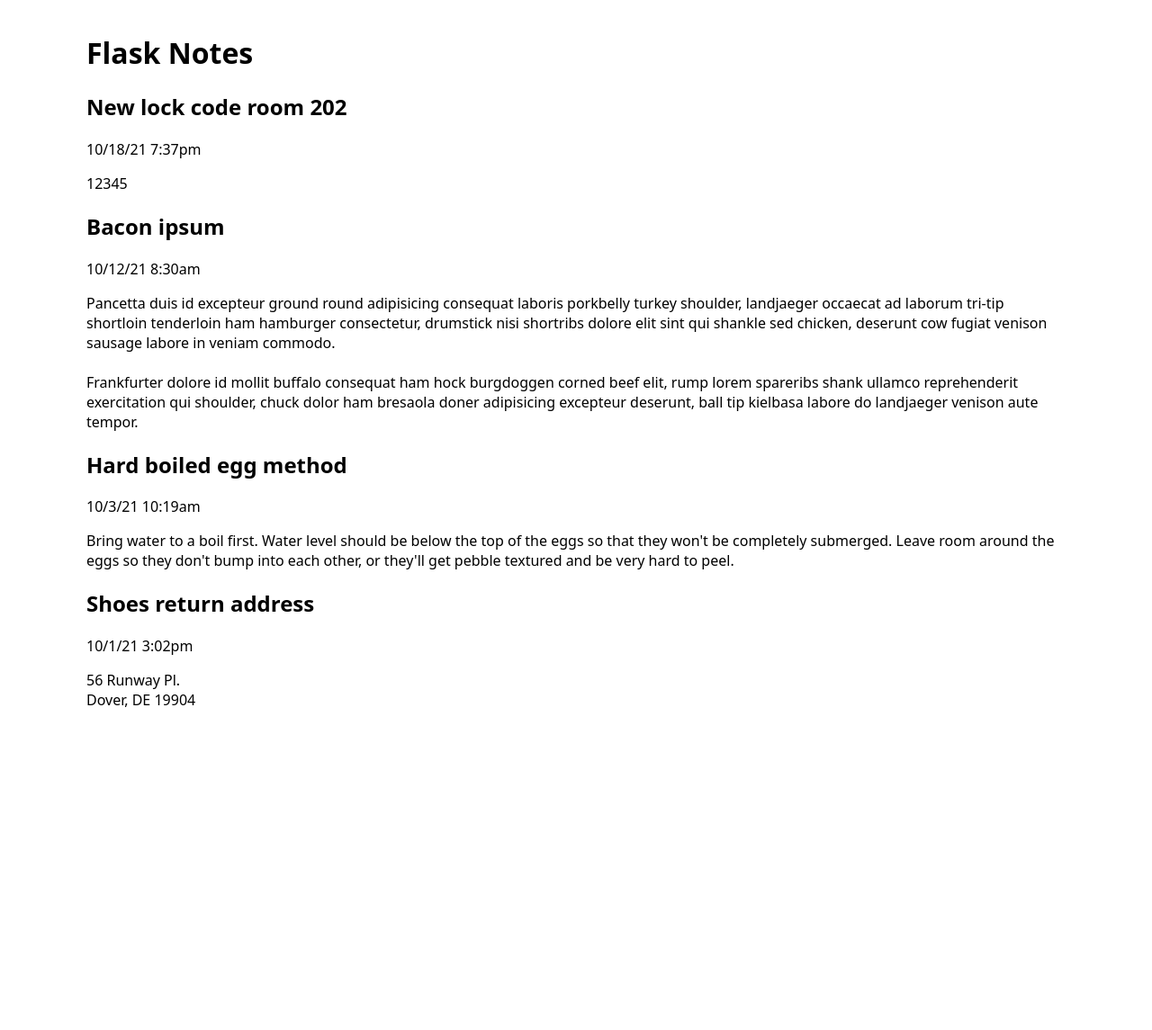
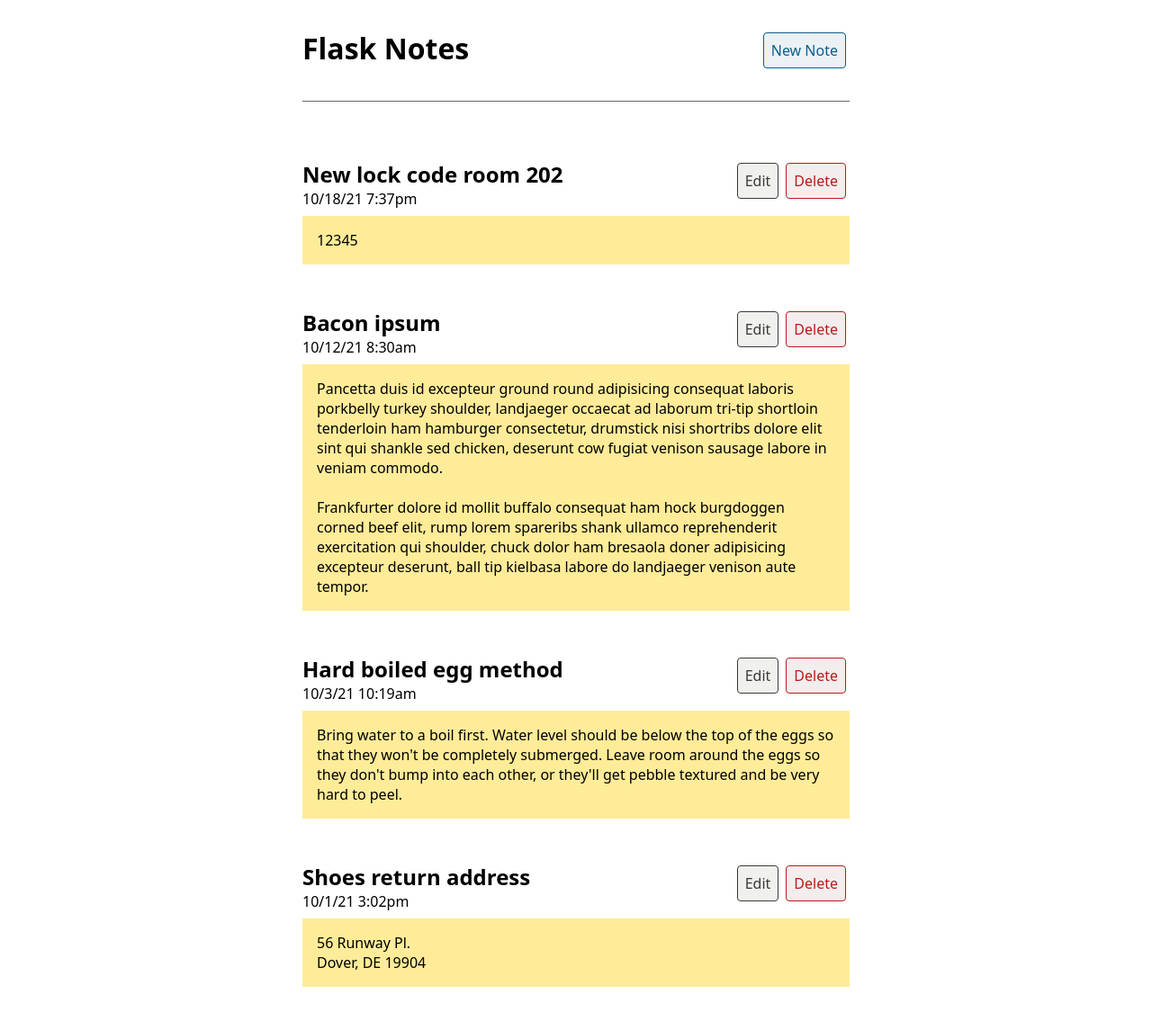
Before and after one commit to brodkewitz/flask-notes-app, a Flask app: page / in a window 1280 px wide. Shown: the whole page at 90% size. Before the commit the page ends 786 px from the top, so only its background shows below. Run offline with Flask 2, Linux system fonts and the light colour scheme.

Commit message:
Extract css to external stylesheet; style homepage

```diff
--- /dev/null
+++ b/app/static/style.css
@@ -0,0 +1,128 @@
+@charset "utf-8";
+
+
+/* ********************* */
+/* Resets, Global Theme */
+
+* {
+	box-sizing: border-box;
+}
+
+html, body {
+	margin: initial;
+	padding: initial;
+	font-family: system-ui, -apple-system, sans-serif;
+}
+
+img {
+	display: block;
+	max-width: 100%;
+	height: auto;
+}
+
+:root {
+	--note-color-bg: hsla(49, 100%, 80%, 1);
+	--ui-border-color: hsla(0, 0%, 40%, 1);
+	--ui-action-new-fg: hsla(202, 86%, 30%, 1);
+	--ui-action-new-bg: hsla(202, 29%, 94%, 1);
+	--ui-action-neutral-fg: hsla(60, 5%, 22%, 1);
+	--ui-action-neutral-bg: hsla(60, 5%, 94%, 1);
+	--ui-action-warning-fg: hsla(0, 75%, 42%, 1);
+	--ui-action-warning-bg: hsla(0, 20%, 94%, 1);
+}
+
+.wrapper {
+	max-width: 42rem;
+	margin: 0 auto;
+	padding: 0 2rem;
+}
+
+button {
+	display: block;
+	margin: 0.25rem;
+	padding: 0.5rem;
+}
+
+/* Actions may be links or buttons. This is an non-comprehensive reset
+   for both. */
+a.action, button.action {
+	border-radius: 0.25rem;
+	border: 1px solid currentColor;
+	display: block;
+	font-size: 1rem;
+	margin: 0.25rem;
+	padding: 0.5rem;
+	text-decoration: none;
+}
+
+.action:visited {
+	color: currentColor;
+}
+
+
+
+/* ********************* */
+/* Header */
+
+.site-header {
+	background: hsla(0, 0%, 100%, 1);
+	border-bottom: 1px solid var(--ui-border-color);
+	display: flex;
+	align-items: start;
+	margin: 0 0 4rem;
+	padding: 2rem 0;
+	position: sticky;
+	top: 0;
+}
+
+h1 {
+	margin: 0;
+	flex: 1 0 auto;
+}
+
+.action.new-note {
+	background-color: var(--ui-action-new-bg);
+	color: var(--ui-action-new-fg);
+}
+
+
+/* ********************* */
+/* Notes List */
+
+main {}
+
+.note {
+	margin: 2rem 0 3rem;
+}
+
+.note-header {
+	display: grid;
+	grid-template-columns: 1fr min-content min-content;
+	align-items: start;
+}
+
+.note-meta {}
+
+.note h2 {
+	margin: 0;
+}
+
+.date-modified {
+	margin: 0 0 0.5rem;
+}
+
+.action.edit-note {
+	background-color: var(--ui-action-neutral-bg);
+	color: var(--ui-action-neutral-fg);
+}
+
+.action.delete-note {
+	background-color: var(--ui-action-warning-bg);
+	color: var(--ui-action-warning-fg);
+}
+
+.note-body {
+	background-color: var(--note-color-bg);
+	padding: 1rem;
+	margin: 0;
+}
--- a/app/templates/index.html
+++ b/app/templates/index.html
@@ -9,43 +9,30 @@
 	<title>Flask Notes App</title>
 	{% endif %}
 
-<style>
-* {
-	box-sizing: border-box;
-}
-
-html, body {
-	margin: initial;
-	padding: initial;
-	font-family: system-ui, -apple-system, sans-serif;
-}
-
-img {
-	display: block;
-	max-width: 100%;
-	height: auto;
-}
-
-.wrapper {
-	max-width: 70rem;
-	margin: 0 auto;
-	padding: 1rem;
-}
-</style>
-
+	<link rel="stylesheet" href="{{ url_for('static', filename='style.css') }}">
 </head>
 <body>
 <div class="wrapper">
-	<h1>Flask Notes</h1>
+	<header class="site-header">
+		<h1>Flask Notes</h1>
+		<a class="action new-note" href="">New Note</a>
+	</header>
 
 	<main>
 	{% for note in notes | reverse %}
 		<article class="note">
-			<h2>{{ note["title"] }}</h2>
-			<p class="date-modified">{{ note["date-modified"] }}</p>
+			<div class="note-header">
+				<div class="note-meta">
+					<h2>{{ note["title"] }}</h2>
+					<p class="date-modified">{{ note["date-modified"] }}</p>
+				</div>
+				<a class="action edit-note" href="">Edit</a>
+				<a class="action delete-note" href="">Delete</a>
+			</div>
+
 			<p class="note-body">{{ note["body"].replace("\n", "<br>") | safe }}</p>
 		</article>
-	{% endfor %}
+	{% endfor -%}
 	</main>
 </div>
 </body>
```
